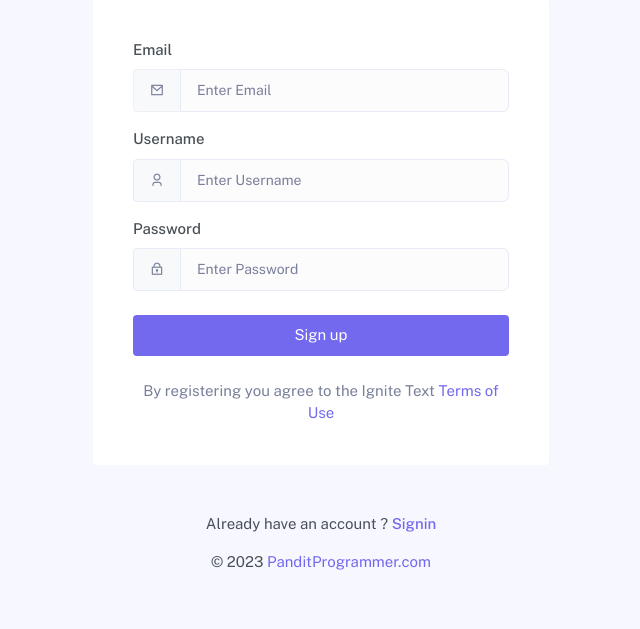
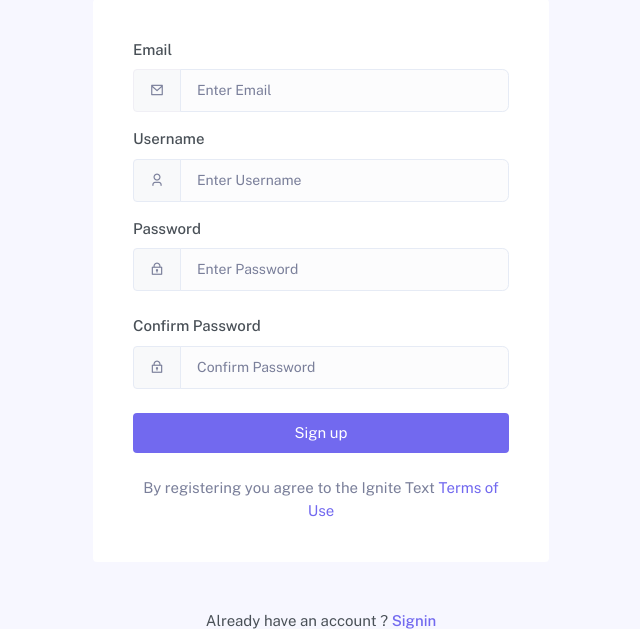
Before and after one commit to panditprogrammer/PHP-Chat-Application, a PHP site: page /register.php in a window 1280 px wide. Shown: the part 207-836 px from the top of the page, without its empty margins (319-959 px from the left). Before the commit the page ends 777 px from the top, so only its background shows below. Run offline with PHP 8.4, Linux system fonts and the light colour scheme; some libraries are stand-ins or nearby versions.

Commit message:
registration page complete

```diff
--- a/assets/js/index.js
+++ b/assets/js/index.js
@@ -157,7 +157,7 @@ $(document).ready(function () {
                     $("#remote-username").text(username);
                     $("#remote-profileImg").attr("src", `assets/images/users/${profileImg}`);
                     $("#calling-type").text("Incoming Call...");
-                    console.log(message);
+
                     displayCallScreen();
 
                     // checking username exist in url (if user chat is open )
--- a/core/classes/Database.php
+++ b/core/classes/Database.php
@@ -1,12 +1,20 @@
 <?php
+
 namespace MyApp;
+
 use PDO;
 
 class Database
 {
+
+    private $hostname = "localhost";
+    private $database = "phpwebrtc";
+    private $username = "root";
+    private $password = "";
+
     public function connect()
     {
-        $Database  = new PDO("mysql:host=localhost; dbname=phpwebrtc", "root", "");
+        $Database  = new PDO("mysql:host=$this->hostname; dbname=$this->database", $this->username, $this->password);
         return $Database;
     }
 }
--- a/core/classes/User.php
+++ b/core/classes/User.php
@@ -41,6 +41,18 @@ class User
         } else {
             return false;
         }
+    }
+
+    public function registerUser($email, $username, $password)
+    {
+        $password = $this->hash($password);
+        $current_timestamp = date("Y-m-d H:i:s");
+        $stmt = $this->db->prepare("INSERT INTO users (email,username,password,created_on) VALUES (:email,:username,:password,:created_on)");
+        $stmt->bindParam(":email", $email, PDO::PARAM_STR);
+        $stmt->bindParam(":username", $username, PDO::PARAM_STR);
+        $stmt->bindParam(":password", $password, PDO::PARAM_STR);
+        $stmt->bindParam(":created_on", $current_timestamp, PDO::PARAM_STR);
+        return $stmt->execute();
     }
 
     public function hash($password)
--- a/register.php
+++ b/register.php
@@ -1,6 +1,48 @@
 <?php
 require_once "core/init.php";
+
+if ($userObject->isLoggedIn()) {
+    $userObject->redirect("index.php");
+}
+
+$email = $username = null ;
+if ($_SERVER['REQUEST_METHOD'] === "POST") {
+
+    if (isset($_POST)) {
+        $email = trim(stripcslashes(htmlentities($_POST['email'])));
+        $username = trim(stripcslashes(htmlentities($_POST['username'])));
+        $password = $_POST['password'];
+        $cpassword = $_POST['cpassword'];
+
+        if ($password === $cpassword) {
+
+            if (!empty($username) && !empty($password)) {
+
+                if (filter_var($email, FILTER_VALIDATE_EMAIL)) {
+
+                    if ($userObject->emailExist($email)) {
+                        $msg = "Email already exist!";
+                    } else {
+                        if ($userObject->registerUser($email, $username, $password)) {
+                            $userObject->redirect("login.php");
+                        } else {
+                            $msg = "Unable to Register! Please try again.";
+                        }
+                    }
+                } else {
+                    $msg = "Invalid Email format!";
+                }
+            } else {
+                $msg = "Please fill the required fields!";
+            }
+        } else {
+            $msg = "Password Missmatch!";
+        }
+    }
+}
+
 ?>
+
 <!doctype html>
 <html lang="en">
 
@@ -40,13 +82,19 @@ require_once "core/init.php";
 
                         <h4>Sign up</h4>
                         <p class="text-muted mb-4">Get your <?php echo SITE_NAME; ?> account now.</p>
-
+                        <?php
+                        if (isset($msg))
+                            echo '<div class="alert alert-danger alert-dismissible fade show" role="alert">
+                                    ' . $msg . '
+                                    <button type="button" class="btn-close" data-bs-dismiss="alert" aria-label="Close"></button>
+                                </div>';
+                        ?>
                     </div>
 
                     <div class="card">
                         <div class="card-body p-4">
                             <div class="p-3">
-                                <form action="index.php">
+                                <form action="<?php echo $_SERVER['PHP_SELF']; ?>" method="post">
 
                                     <div class="mb-3">
                                         <label class="form-label">Email</label>
@@ -54,7 +102,7 @@ require_once "core/init.php";
                                             <span class="input-group-text text-muted" id="basic-addon5">
                                                 <i class="ri-mail-line"></i>
                                             </span>
-                                            <input type="email" class="form-control form-control-lg bg-light-subtle border-light" placeholder="Enter Email" aria-label="Enter Email" aria-describedby="basic-addon5">
+                                            <input type="email" name="email" class="form-control form-control-lg bg-light-subtle border-light" placeholder="Enter Email" aria-label="Enter Email" aria-describedby="basic-addon5" value="<?php echo $email; ?>">
 
                                         </div>
                                     </div>
@@ -65,7 +113,7 @@ require_once "core/init.php";
                                             <span class="input-group-text border-light text-muted" id="basic-addon6">
                                                 <i class="ri-user-3-line"></i>
                                             </span>
-                                            <input type="text" class="form-control form-control-lg bg-light-subtle border-light" placeholder="Enter Username" aria-label="Enter Username" aria-describedby="basic-addon6">
+                                            <input type="text" name="username" class="form-control form-control-lg bg-light-subtle border-light" placeholder="Enter Username" aria-label="Enter Username" aria-describedby="basic-addon6" value="<?php echo $username; ?>">
 
                                         </div>
                                     </div>
@@ -76,7 +124,18 @@ require_once "core/init.php";
                                             <span class="input-group-text border-light text-muted" id="basic-addon7">
                                                 <i class="ri-lock-2-line"></i>
                                             </span>
-                                            <input type="password" class="form-control form-control-lg bg-light-subtle border-light" placeholder="Enter Password" aria-label="Enter Password" aria-describedby="basic-addon7">
+                                            <input type="password" name="password" class="form-control form-control-lg bg-light-subtle border-light" placeholder="Enter Password" aria-label="Enter Password" aria-describedby="basic-addon7">
+
+                                        </div>
+                                    </div>
+
+                                    <div class="mb-4">
+                                        <label class="form-label">Confirm Password</label>
+                                        <div class="input-group bg-light-subtle mb-3 rounded-3">
+                                            <span class="input-group-text border-light text-muted" id="basic-addon7">
+                                                <i class="ri-lock-2-line"></i>
+                                            </span>
+                                            <input type="password" name="cpassword" class="form-control form-control-lg bg-light-subtle border-light" placeholder="Confirm Password" aria-describedby="basic-addon7">
 
                                         </div>
                                     </div>
```
Also changed, not shown: index.php (+7 -7 lines), 1 other file.
